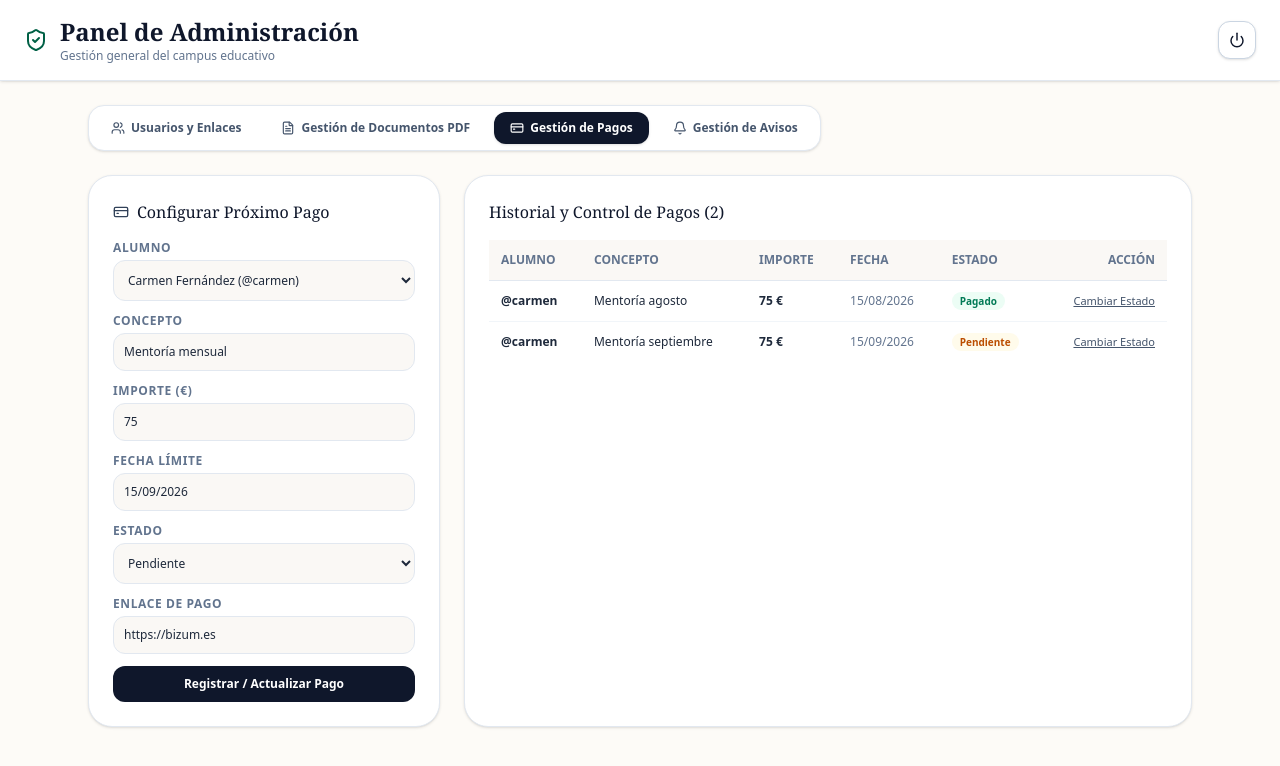
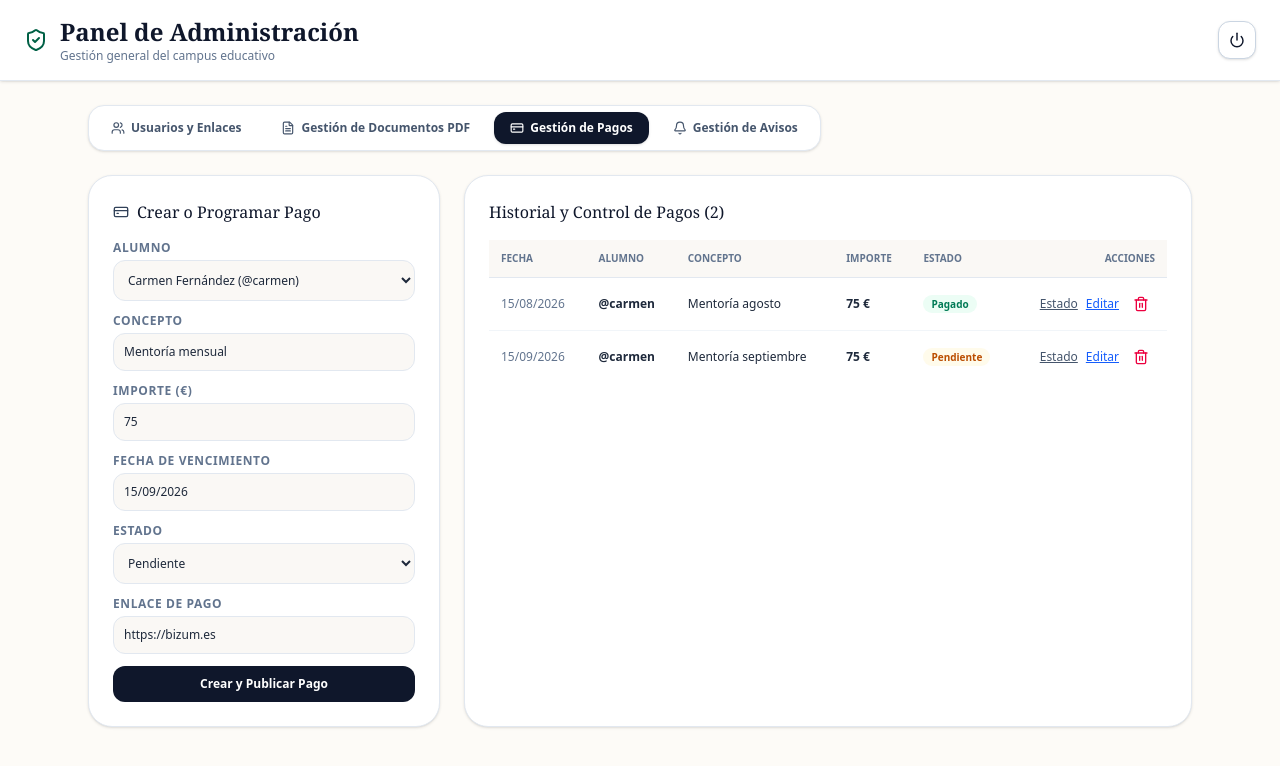
Before and after one commit to silvia051206-droid/campus-kiru, a Next.js app: page /admin in a window 1280 px wide. Both pictures are taken after a click on the button "Gestión de Pagos". Shown: the top 766 px of the page. Built offline with nearby package versions, Linux system fonts and the light colour scheme.

Commit message:
feat(admin): gestion completa de pagos, historial y vinculacion automatica

```diff
--- a/app/admin/page.tsx
+++ b/app/admin/page.tsx
@@ -120,7 +120,7 @@ export default function AdminPage() {
   const [requiresSign, setRequiresSign] = useState(false);
   const [uploadedPdf, setUploadedPdf] = useState<{ name: string; base64: string } | null>(null);
 
-  // Pagos
+  // Pagos (con edición completa y actualización de historial/enlaces)
   const [payments, setPayments] = useState<PaymentRecord[]>([]);
   const [payStudent, setPayStudent] = useState("");
   const [payConcept, setPayConcept] = useState("Mentoría mensual");
@@ -128,6 +128,7 @@ export default function AdminPage() {
   const [payDueDate, setPayDueDate] = useState("15/09/2026");
   const [payStatus, setPayStatus] = useState<"Pagado" | "Pendiente">("Pendiente");
   const [payLink, setPayLink] = useState("https://bizum.es");
+  const [editingPayment, setEditingPayment] = useState<PaymentRecord | null>(null);
 
   useEffect(() => {
     // Cargar usuarios
@@ -277,7 +278,7 @@ export default function AdminPage() {
       password: password.trim(),
       role,
       createdAt: new Date().toISOString().split("T")[0],
-      assignedParent: role === "alumno" ? "familia" : undefined, // Vincula automáticamente el alumno nuevo a la familia
+      assignedParent: role === "alumno" ? "familia" : undefined,
     };
 
     const updated = [newUser, ...users];
@@ -468,6 +469,25 @@ export default function AdminPage() {
     setPayments(updated);
     localStorage.setItem("kiru_admin_payments", JSON.stringify(updated));
     setMsg({ text: `Pago registrado correctamente para @${target}.`, type: "success" });
+    setTimeout(() => setMsg(null), 3000);
+  };
+
+  const handleUpdatePayment = (e: React.FormEvent) => {
+    e.preventDefault();
+    if (!editingPayment) return;
+    const updated = payments.map(p => p.id === editingPayment.id ? editingPayment : p);
+    setPayments(updated);
+    localStorage.setItem("kiru_admin_payments", JSON.stringify(updated));
+    setEditingPayment(null);
+    setMsg({ text: "Historial de pagos actualizado con éxito.", type: "success" });
+    setTimeout(() => setMsg(null), 3000);
+  };
+
+  const handleDeletePayment = (id: string) => {
+    const updated = payments.filter(p => p.id !== id);
+    setPayments(updated);
+    localStorage.setItem("kiru_admin_payments", JSON.stringify(updated));
+    setMsg({ text: "Entrada eliminada del historial de pagos.", type: "success" });
     setTimeout(() => setMsg(null), 3000);
   };
 
@@ -800,13 +820,13 @@ export default function AdminPage() {
           </div>
         )}
 
-        {/* SECCIÓN 3: GESTIÓN DE PAGOS */}
+        {/* SECCIÓN 3: GESTIÓN DE PAGOS AVANZADA (CON EDICIÓN, ENLACES Y BORRADO) */}
         {activeTab === "pagos" && (
           <div className="grid grid-cols-1 md:grid-cols-3 gap-6">
             <div className="bg-white p-6 rounded-3xl border border-slate-200 shadow-sm space-y-4 md:col-span-1 h-fit">
               <div className="flex items-center gap-2">
                 <CreditCard className="w-4 h-4 text-slate-700" />
-                <h2 className="font-serif text-base text-slate-900">Configurar Próximo Pago</h2>
+                <h2 className="font-serif text-base text-slate-900">Crear o Programar Pago</h2>
               </div>
 
               <form onSubmit={handleCreatePayment} className="space-y-3 text-xs">
@@ -819,7 +839,7 @@ export default function AdminPage() {
 
                 <div>
                   <label className="block font-bold text-slate-500 uppercase tracking-wider mb-1">Concepto</label>
-                  <input type="text" value={payConcept} onChange={(e) => setPayConcept(e.target.value)} className="w-full p-2.5 bg-[#FAF8F5] border border-slate-200 rounded-xl" required />
+                  <input type="text" value={payConcept} onChange={(e) => setPayConcept(e.target.value)} placeholder="Ej: Mentoría septiembre" className="w-full p-2.5 bg-[#FAF8F5] border border-slate-200 rounded-xl" required />
                 </div>
 
                 <div>
@@ -828,7 +848,7 @@ export default function AdminPage() {
                 </div>
 
                 <div>
-                  <label className="block font-bold text-slate-500 uppercase tracking-wider mb-1">Fecha Límite</label>
+                  <label className="block font-bold text-slate-500 uppercase tracking-wider mb-1">Fecha de vencimiento</label>
                   <input type="text" value={payDueDate} onChange={(e) => setPayDueDate(e.target.value)} placeholder="15/09/2026" className="w-full p-2.5 bg-[#FAF8F5] border border-slate-200 rounded-xl" required />
                 </div>
 
@@ -842,11 +862,11 @@ export default function AdminPage() {
 
                 <div>
                   <label className="block font-bold text-slate-500 uppercase tracking-wider mb-1">Enlace de Pago</label>
-                  <input type="text" value={payLink} onChange={(e) => setPayLink(e.target.value)} className="w-full p-2.5 bg-[#FAF8F5] border border-slate-200 rounded-xl" required />
+                  <input type="text" value={payLink} onChange={(e) => setPayLink(e.target.value)} placeholder="https://..." className="w-full p-2.5 bg-[#FAF8F5] border border-slate-200 rounded-xl" required />
                 </div>
 
                 <button type="submit" className="w-full py-2.5 bg-slate-900 text-white rounded-xl font-semibold hover:bg-slate-800 transition">
-                  Registrar / Actualizar Pago
+                  Crear y Publicar Pago
                 </button>
               </form>
             </div>
@@ -855,31 +875,37 @@ export default function AdminPage() {
               <h2 className="font-serif text-base text-slate-900">Historial y Control de Pagos ({payments.length})</h2>
               <div className="overflow-x-auto">
                 <table className="w-full text-xs text-left">
-                  <thead className="bg-[#FAF8F5] border-b border-slate-200 text-slate-500 uppercase font-semibold">
+                  <thead className="bg-[#FAF8F5] border-b border-slate-200 text-slate-500 uppercase font-semibold text-[10px]">
                     <tr>
+                      <th className="p-3">Fecha</th>
                       <th className="p-3">Alumno</th>
                       <th className="p-3">Concepto</th>
                       <th className="p-3">Importe</th>
-                      <th className="p-3">Fecha</th>
                       <th className="p-3">Estado</th>
-                      <th className="p-3 text-right">Acción</th>
+                      <th className="p-3 text-right">Acciones</th>
                     </tr>
                   </thead>
                   <tbody className="divide-y divide-slate-100">
                     {payments.map((p) => (
                       <tr key={p.id}>
+                        <td className="p-3 text-slate-500">{p.dueDate}</td>
                         <td className="p-3 font-semibold">@{p.studentUsername}</td>
                         <td className="p-3">{p.concept}</td>
                         <td className="p-3 font-bold">{p.amount} €</td>
-                        <td className="p-3 text-slate-500">{p.dueDate}</td>
                         <td className="p-3">
                           <span className={`px-2 py-0.5 rounded-full font-bold text-[10px] ${p.status === "Pagado" ? "bg-emerald-50 text-emerald-700" : "bg-amber-50 text-amber-700"}`}>
                             {p.status}
                           </span>
                         </td>
-                        <td className="p-3 text-right">
-                          <button onClick={() => togglePaymentStatus(p.id)} className="text-[11px] underline text-slate-600 hover:text-slate-900">
-                            Cambiar Estado
+                        <td className="p-3 text-right space-x-2">
+                          <button onClick={() => togglePaymentStatus(p.id)} className="underline text-slate-600 hover:text-slate-900 font-medium">
+                            Estado
+                          </button>
+                          <button onClick={() => setEditingPayment(p)} className="underline text-blue-600 hover:text-blue-800 font-medium">
+                            Editar
+                          </button>
+                          <button onClick={() => handleDeletePayment(p.id)} className="text-rose-600 hover:bg-rose-50 p-1.5 rounded-lg inline-block align-middle" title="Eliminar entrada">
+                            <Trash2 className="w-4 h-4" />
                           </button>
                         </td>
                       </tr>
@@ -1030,6 +1056,53 @@ export default function AdminPage() {
           </div>
         </div>
       )}
+
+      {/* Modal Editar Pago */}
+      {editingPayment && (
+        <div className="fixed inset-0 z-50 bg-black/40 backdrop-blur-sm flex items-center justify-center p-4">
+          <div className="bg-white rounded-3xl p-6 border border-slate-200 max-w-md w-full shadow-2xl space-y-4">
+            <div className="flex items-center justify-between border-b border-slate-100 pb-3">
+              <h3 className="font-serif text-lg text-slate-900 font-bold">Editar / Actualizar Pago</h3>
+              <button onClick={() => setEditingPayment(null)} className="text-slate-400 hover:text-slate-700"><X className="w-4 h-4" /></button>
+            </div>
+
+            <form onSubmit={handleUpdatePayment} className="space-y-3 text-xs">
+              <div>
+                <label className="block font-bold text-slate-500 uppercase tracking-wider mb-1">Concepto</label>
+                <input type="text" value={editingPayment.concept} onChange={(e) => setEditingPayment({ ...editingPayment, concept: e.target.value })} className="w-full p-2.5 bg-[#FAF8F5] border border-slate-200 rounded-xl" required />
+              </div>
+              <div>
+                <label className="block font-bold text-slate-500 uppercase tracking-wider mb-1">Importe (€)</label>
+                <input type="number" value={editingPayment.amount} onChange={(e) => setEditingPayment({ ...editingPayment, amount: Number(e.target.value) })} className="w-full p-2.5 bg-[#FAF8F5] border border-slate-200 rounded-xl" required />
+              </div>
+              <div>
+                <label className="block font-bold text-slate-500 uppercase tracking-wider mb-1">Fecha</label>
+                <input type="text" value={editingPayment.dueDate} onChange={(e) => setEditingPayment({ ...editingPayment, dueDate: e.target.value })} className="w-full p-2.5 bg-[#FAF8F5] border border-slate-200 rounded-xl" required />
+              </div>
+              <div>
+                <label className="block font-bold text-slate-500 uppercase tracking-wider mb-1">Enlace de Pago (Actualizable)</label>
+                <input type="text" value={editingPayment.payLink} onChange={(e) => setEditingPayment({ ...editingPayment, payLink: e.target.value })} className="w-full p-2.5 bg-[#FAF8F5] border border-slate-200 rounded-xl" required />
+              </div>
+              <div>
+                <label className="block font-bold text-slate-500 uppercase tracking-wider mb-1">Estado</label>
+                <select value={editingPayment.status} onChange={(e) => setEditingPayment({ ...editingPayment, status: e.target.value as any })} className="w-full p-2.5 bg-[#FAF8F5] border border-slate-200 rounded-xl">
+                  <option value="Pendiente">Pendiente</option>
+                  <option value="Pagado">Pagado</option>
+                </select>
+              </div>
+
+              <div className="flex gap-2 pt-2">
+                <button type="button" onClick={() => setEditingPayment(null)} className="flex-1 py-2.5 rounded-xl border border-slate-200 text-xs font-semibold text-slate-500 hover:bg-slate-50 transition">
+                  Cancelar
+                </button>
+                <button type="submit" className="flex-1 py-2.5 rounded-xl bg-slate-900 text-white text-xs font-bold hover:bg-slate-800 transition">
+                  Guardar cambios
+                </button>
+              </div>
+            </form>
+          </div>
+        </div>
+      )}
     </div>
   );
 }
```
